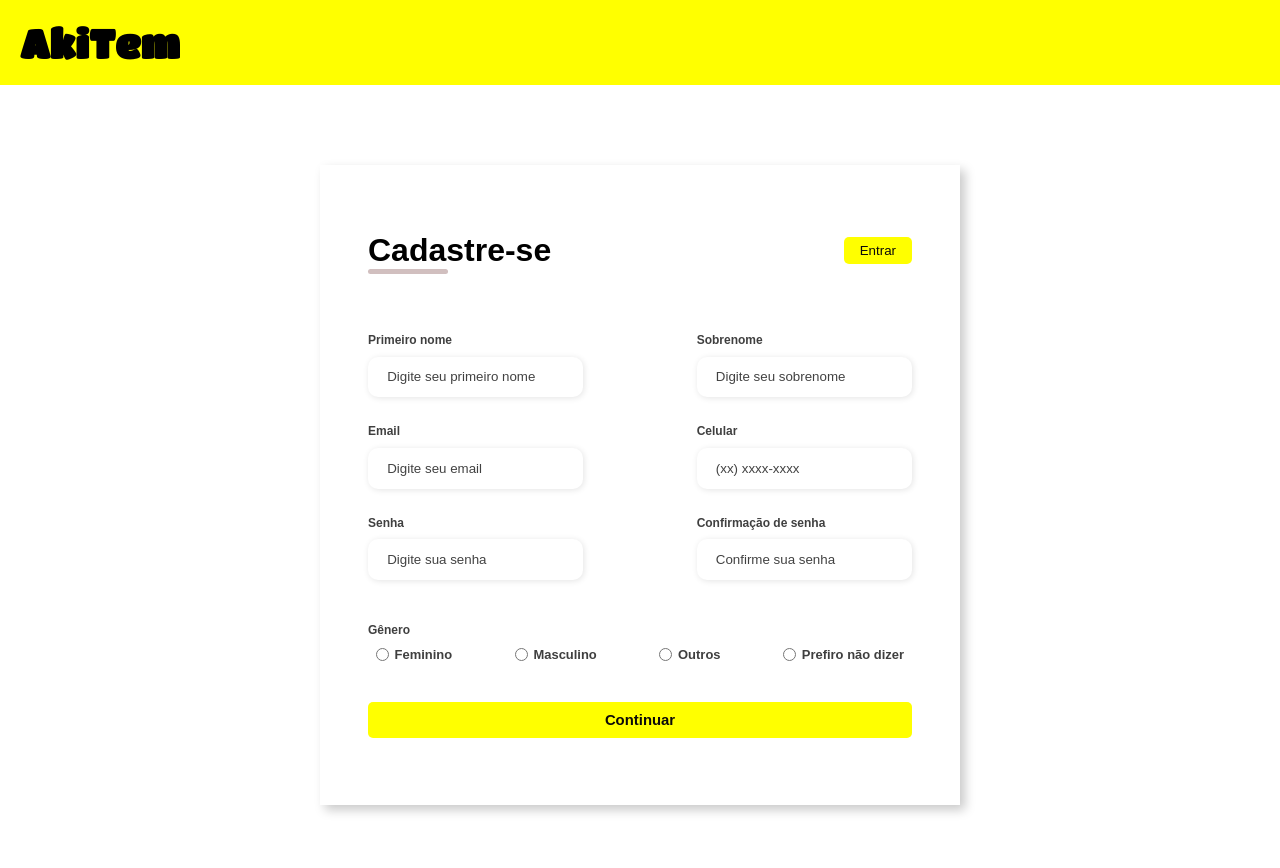
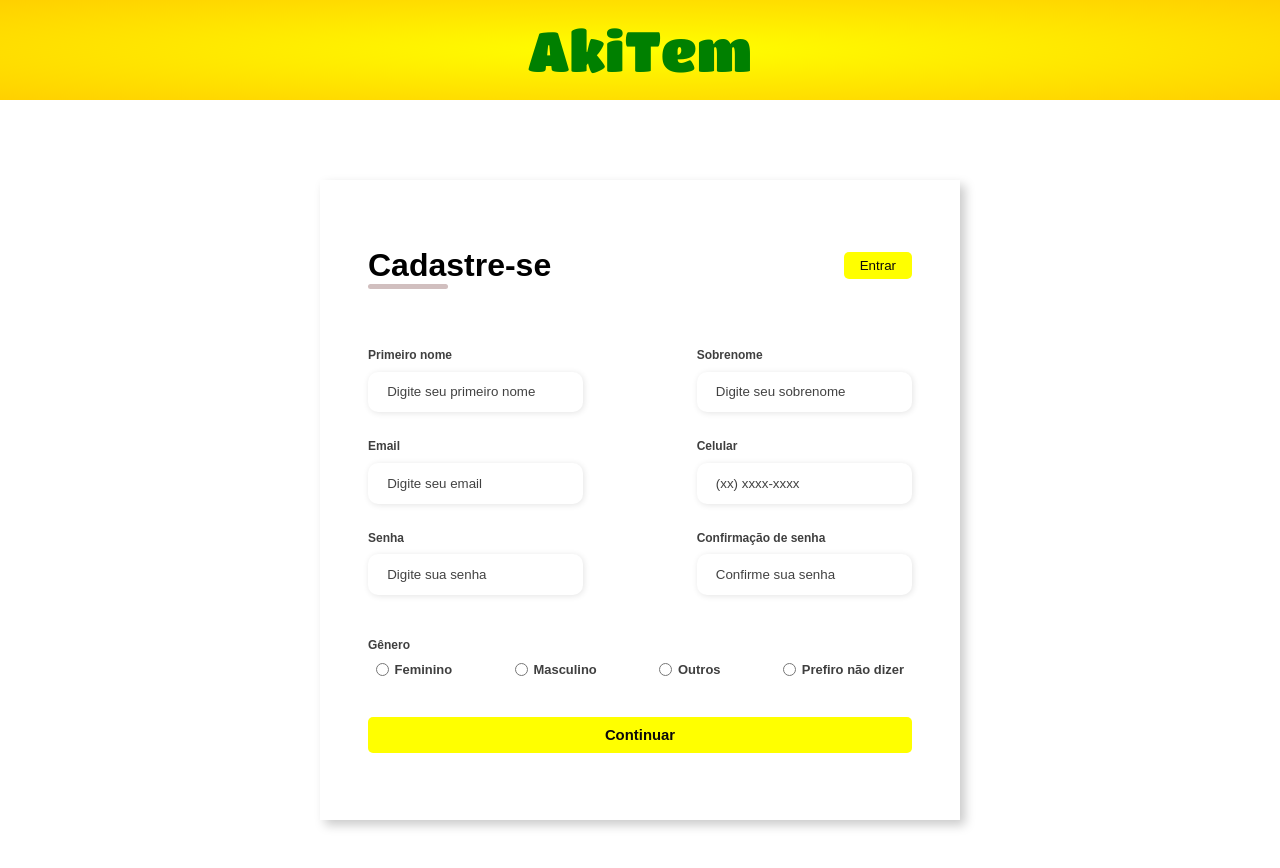
Before and after one commit to grupoAkitem/grupoAkitem.github.io, a plain HTML site: page cadastro/cadastro.html in a window 1280 px wide. Drawn offline with Linux system fonts and the light colour scheme.

Commit message:
Ajustes de pags

```diff
--- /dev/null
+++ b/QuemSomos/styleQuemSomos.css
@@ -0,0 +1,146 @@
+.search {
+    display: flex;
+    box-shadow: 0 10px 15px -3px rgba(0, 0, 0, 0.3);
+    border-radius: 5px;
+    }
+
+    .search input {
+    border: none;
+    border-radius: 5px 0 0 5px;
+    width: 45vw;
+    padding: 5px;
+    }
+
+    .search input:focus {
+        box-shadow: 0 0 0 0;
+        outline: 0;
+    }
+
+    .search button:focus {
+        box-shadow: 0 0 0 0;
+        outline: 0;
+    }
+
+    .search button {
+        background-color: white;
+        border: none;
+        padding: 8px;
+        border-radius: 0 5px 5px 0;
+        cursor: pointer;
+    }
+
+    .search button:hover {
+        background-color: rgb(233, 231, 231);
+    }
+
+    .nav-header {
+        display: flex;
+        justify-content: space-around;
+        width: 20vw;
+        height: 45px;
+    }
+
+    .nav-header a {
+        text-decoration: none;
+        display: flex;
+        justify-content: center;
+        align-items: center;
+        color: green;
+        width: 20vw;
+        height: 45px;
+        font-size: 40px;
+    }
+
+    .nav-header a:hover {
+        color: rgb(3, 82, 3);
+    }
+
+body {
+    background-color: rgb(250, 250, 250);
+}
+
+header {
+    background-image: radial-gradient(yellow, rgb(255, 208, 0));
+    display: flex;
+    justify-content: space-around;
+    align-items: center;
+    width: 100vw;
+    height: 100px;
+}
+
+header {
+    background-image: radial-gradient(yellow, rgb(255, 208, 0));
+    display: flex;
+    justify-content: space-around;
+    align-items: center;
+    width: 100vw;
+    height: 100px;
+}
+
+header a {
+    font-family: 'Titan One', sans-serif;
+    text-decoration: none;
+    font-size: 3.5rem;
+    font-weight: 200;
+    color: green;
+}
+
+header a:hover {
+    text-decoration: none;
+    color: green;
+}
+
+div h1 {
+    margin-top: 10px;
+    font-family: 'Titan One', sans-serif;
+    font-size: 1.450rem;
+    font-weight: 200;
+    margin-top: 50px;
+    margin-left: 11px
+}
+
+div h2 {
+    font-family: 'arial', sans-serif;
+    font-size: 1.0rem;
+    font-weight: 200;
+    color: #000000;
+    display: flex;
+    justify-content: space-around;
+    align-items: center;
+    width: 50vw;
+    height: 25px;
+    margin-left: 10px;
+    margin-top: 25px
+}
+
+div h3 {
+    margin-top: 10px;
+    font-family: 'Titan One', sans-serif;
+    font-size: 1.450rem;
+    font-weight: 200;
+    margin-top: 50px;
+    margin-left: 11px
+}
+
+div h4 {
+    font-family: 'arial', sans-serif;
+    font-size: 1.0rem;
+    font-weight: 200;
+    color: #000000;
+    display: flex;
+    justify-content: space-around;
+    align-items: center;
+    width: 50vw;
+    height: 25px;
+    margin-left: 10px;
+    margin-top: 20px;
+}
+
+div h5 {
+    margin-top: 10px;
+    font-family: 'Titan One', sans-serif;
+    font-size: 1.450rem;
+    font-weight: 200;
+    margin-top: 50px;
+    margin-left: 11px
+}
--- a/cadastro/cadastro.html
+++ b/cadastro/cadastro.html
@@ -11,8 +11,9 @@
 </head>
 <body>
 
-<header class="header">
-    <h2 id="titulo">AkiTem</h2>
+<header>
+    <a href="/index.html">AkiTem</a>
+
 </header>
      <div class="container">
       <div class="container2">
--- a/cadastro/styleCadastro.css
+++ b/cadastro/styleCadastro.css
@@ -5,16 +5,26 @@
 }
 
 
-.header{
-    background-color: yellow;
-    height: 45px;
-    padding: 20px;
+header {
+    background-image: radial-gradient(yellow, rgb(255, 208, 0));
+    display: flex;
+    justify-content: space-around;
+    align-items: center;
+    width: 100vw;
+    height: 100px;
 }
 
-#titulo{
-    font-size: 40px;
-    padding-bottom: 15px;
-    font-family: 'Titan One', cursive;
+header a {
+    font-family: 'Titan One', sans-serif;
+    text-decoration: none;
+    font-size: 3.5rem;
+    font-weight: 200;
+    color: green;
+}
+
+header a:hover {
+    text-decoration: none;
+    color: green;
 }
 
 .container{
--- a/carrinho/carrinho.css
+++ b/carrinho/carrinho.css
@@ -4,16 +4,25 @@
     font-family: sans-serif;
 }
 
-.header{
-    background-color: yellow;
-    height: 45px;
-    padding: 20px;
+header {
+    background-image: radial-gradient(yellow, rgb(255, 208, 0));
+    display: flex;
+    justify-content: space-around;
+    align-items: center;
+    width: 100vw;
+    height: 100px;
 }
 
-#titulo{
-    font-size: 40px;
-    padding-bottom: 15px;
-    font-family: 'Titan One', cursive;
+header a {
+    font-family: 'Titan One', sans-serif;
+    text-decoration: none;
+    font-size: 3.5rem;
+    font-weight: 200;
+    color: green;
+}
+
+header a:hover {
+    text-decoration: none;
     color: green;
 }
 
--- a/login/login_style.css
+++ b/login/login_style.css
@@ -15,14 +15,21 @@
 header{
     background-image: radial-gradient(yellow, rgb(255, 208, 0));
     display: flex;
+    justify-content: space-around;
     align-items: center;
     width: 100vw;
     height: 100px;
 }
-header h1 {
+header a {
     font-family: 'Titan One', sans-serif;
+    text-decoration: none;
     font-size: 3.5rem;
     font-weight: 200;
+    color: green;
+}
+
+header a:hover {
+    text-decoration: none;
     color: green;
 }
 
--- a/style.css
+++ b/style.css
@@ -17,10 +17,16 @@
     height: 100px;
 }
 
-header h1 {
+header a {
     font-family: 'Titan One', sans-serif;
+    text-decoration: none;
     font-size: 3.5rem;
     font-weight: 200;
+    color: green;
+}
+
+header a:hover {
+    text-decoration: none;
     color: green;
 }
 
```
Also changed, not shown: QuemSomos/quemSomos.html (added, +49 -0 lines), carrinho/carrinho.html (+3 -2 lines), index.html (+3 -3 lines), login/login.html (+1 -1 lines), script.js (+14 -4 lines).
